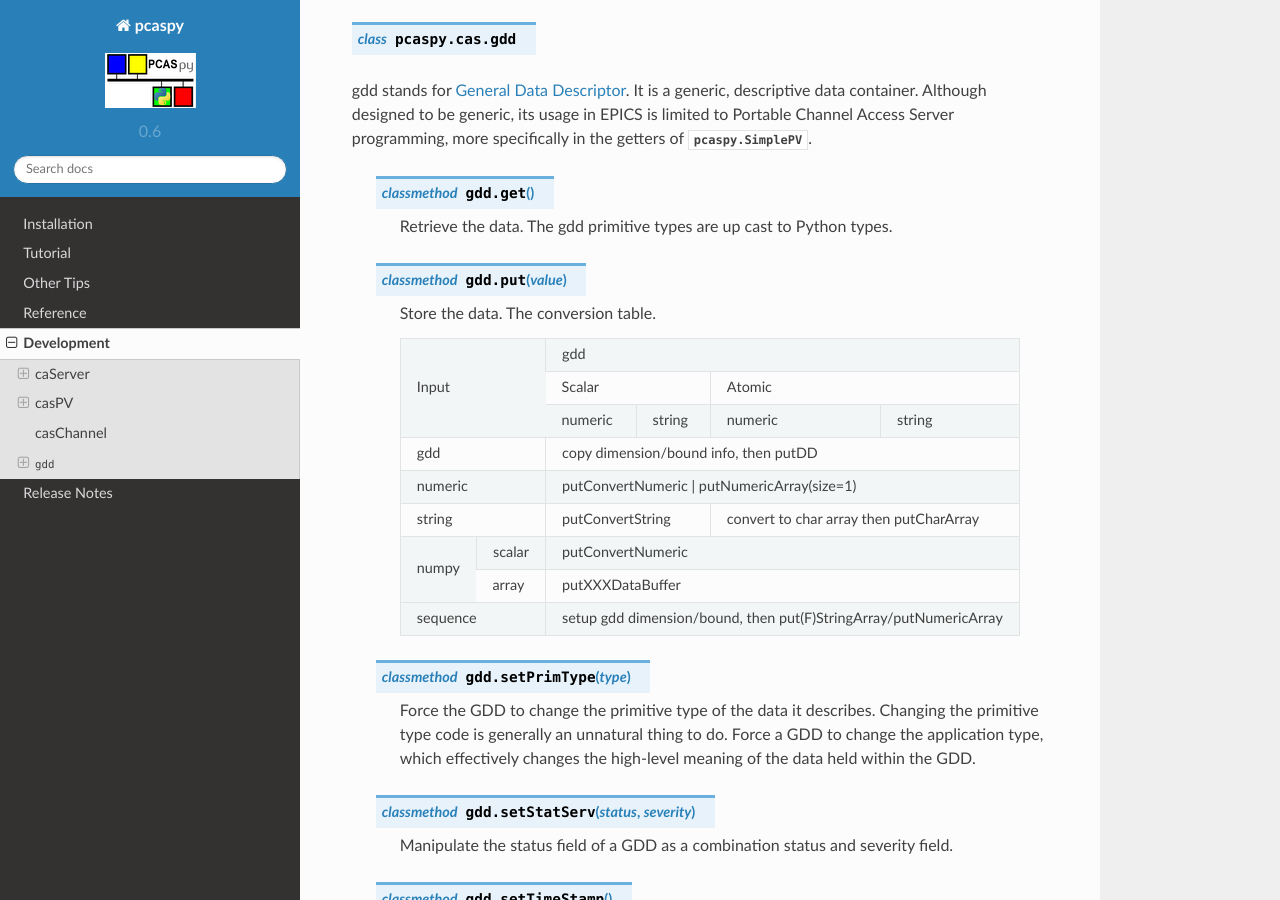
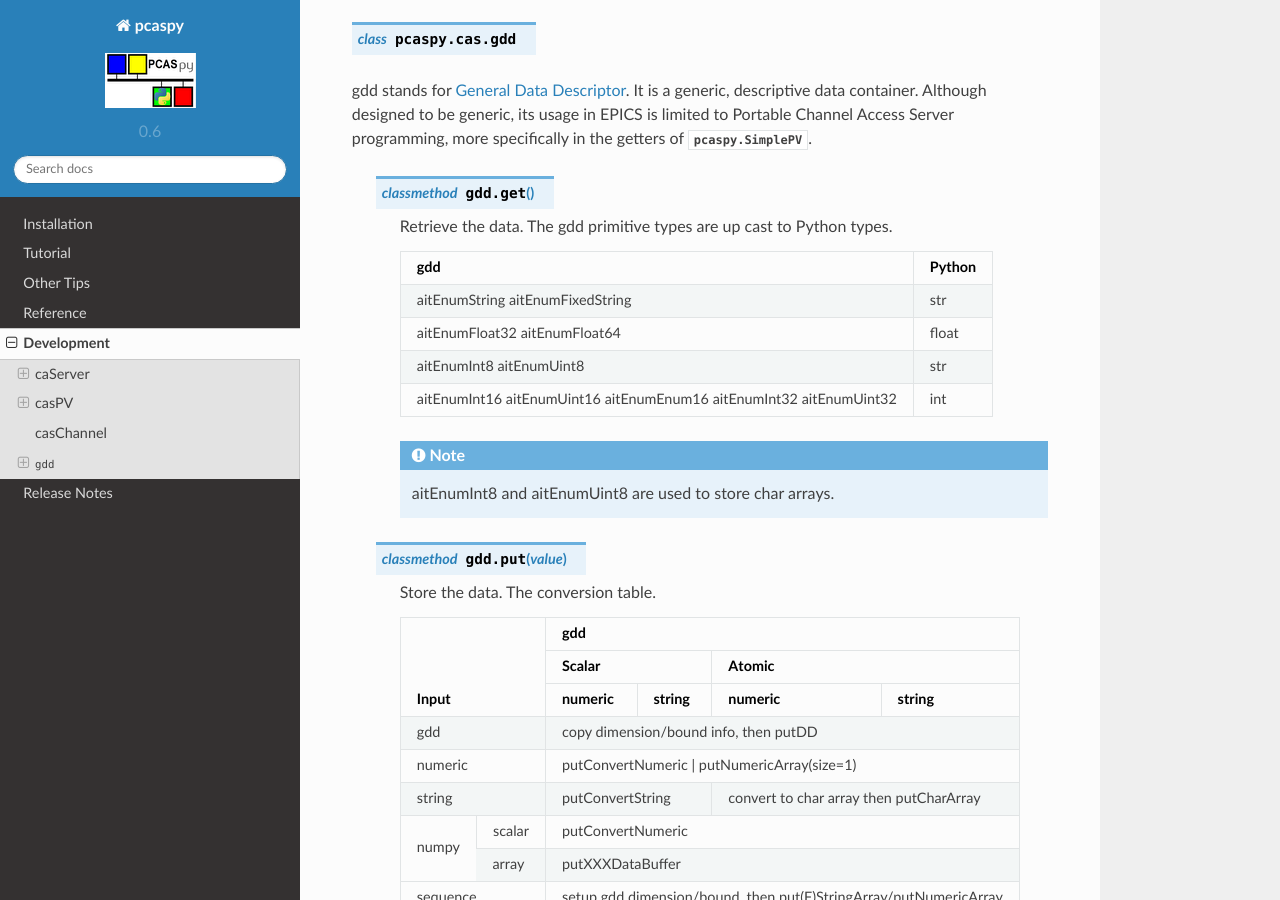
Before and after one commit to paulscherrerinstitute/pcaspy, a Sphinx documentation site: the page built from docs/source/development.rst, in a window 1280 px wide and 900 px high, scrolled down 3454 px. Built offline with Sphinx 7.4.7 and the Read the Docs theme 2.0.0, drawn with Linux system fonts in a browser that asks for light colours.

Commit message:
document data type conversion inside gdd.get

```diff
--- a/docs/source/development.rst
+++ b/docs/source/development.rst
@@ -166,6 +166,27 @@ Portable Channel Access Server programming, more specifically in the getters of
 
         Retrieve the data. The gdd primitive types are up cast to Python types.
 
+        +---------------------+---------+
+        | gdd                 | Python  |
+        +=====================+=========+
+        | aitEnumString       |         |
+        | aitEnumFixedString  | str     |
+        +---------------------+---------+
+        | aitEnumFloat32      |         |
+        | aitEnumFloat64      | float   |
+        +---------------------+---------+
+        | aitEnumInt8         |         |
+        | aitEnumUint8        | str     |
+        +---------------------+---------+
+        | aitEnumInt16        |         |
+        | aitEnumUint16       |         |
+        | aitEnumEnum16       | int     |
+        | aitEnumInt32        |         |
+        | aitEnumUint32       |         |
+        +---------------------+---------+
+
+        .. note:: aitEnumInt8 and aitEnumUint8 are used to store char arrays.
+
     .. classmethod:: gdd.put(value)
 
         Store the data. The conversion table.
@@ -176,7 +197,7 @@ Portable Channel Access Server programming, more specifically in the getters of
         |              |      Scalar       |      Atomic             |
         |   Input      +---------+---------+----------+--------------+
         |              | numeric | string  | numeric  | string       |
-        +--------------+---------+---------+----------+--------------+
+        +==============+=========+=========+==========+==============+
         | gdd          | copy dimension/bound info, then putDD       |
         +--------------+---------------------------------------------+
         | numeric      | putConvertNumeric | putNumericArray(size=1) |
```
